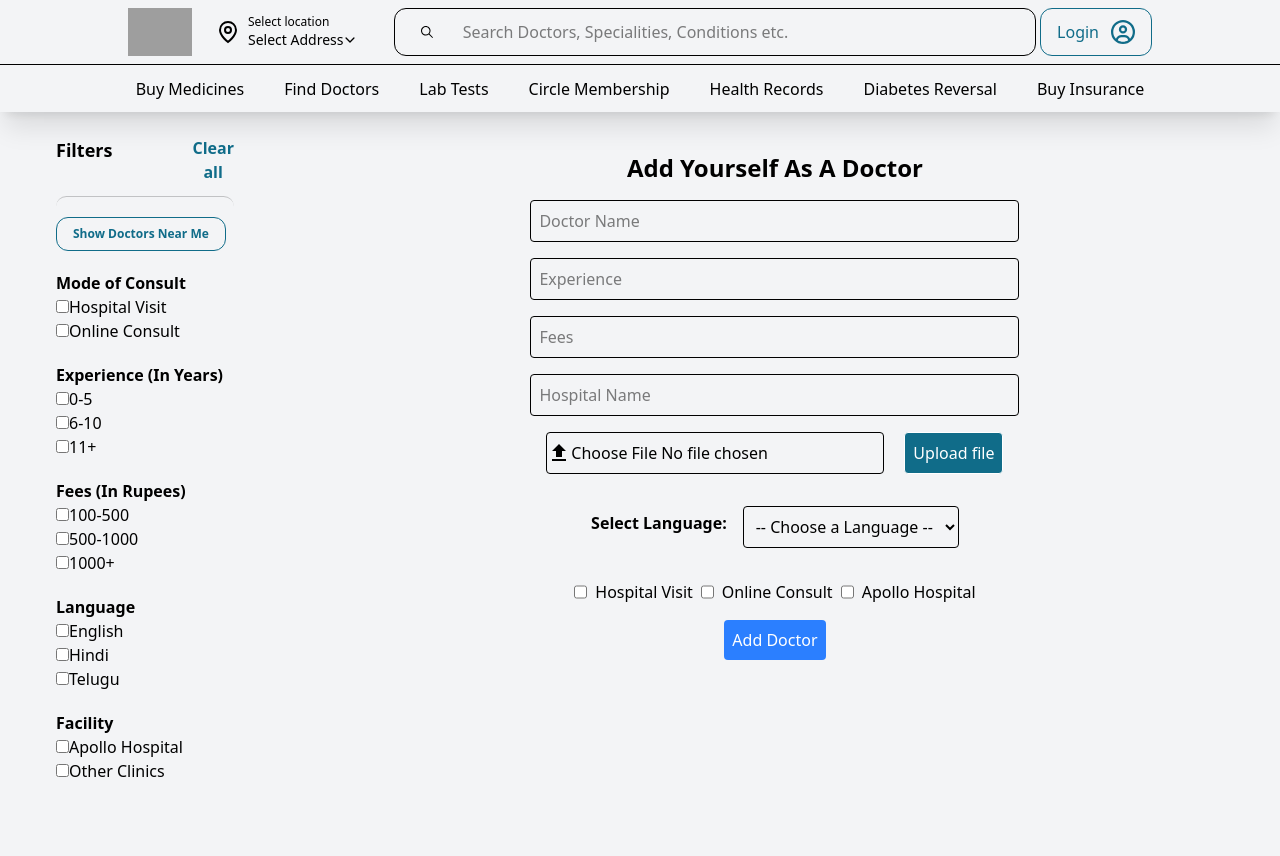
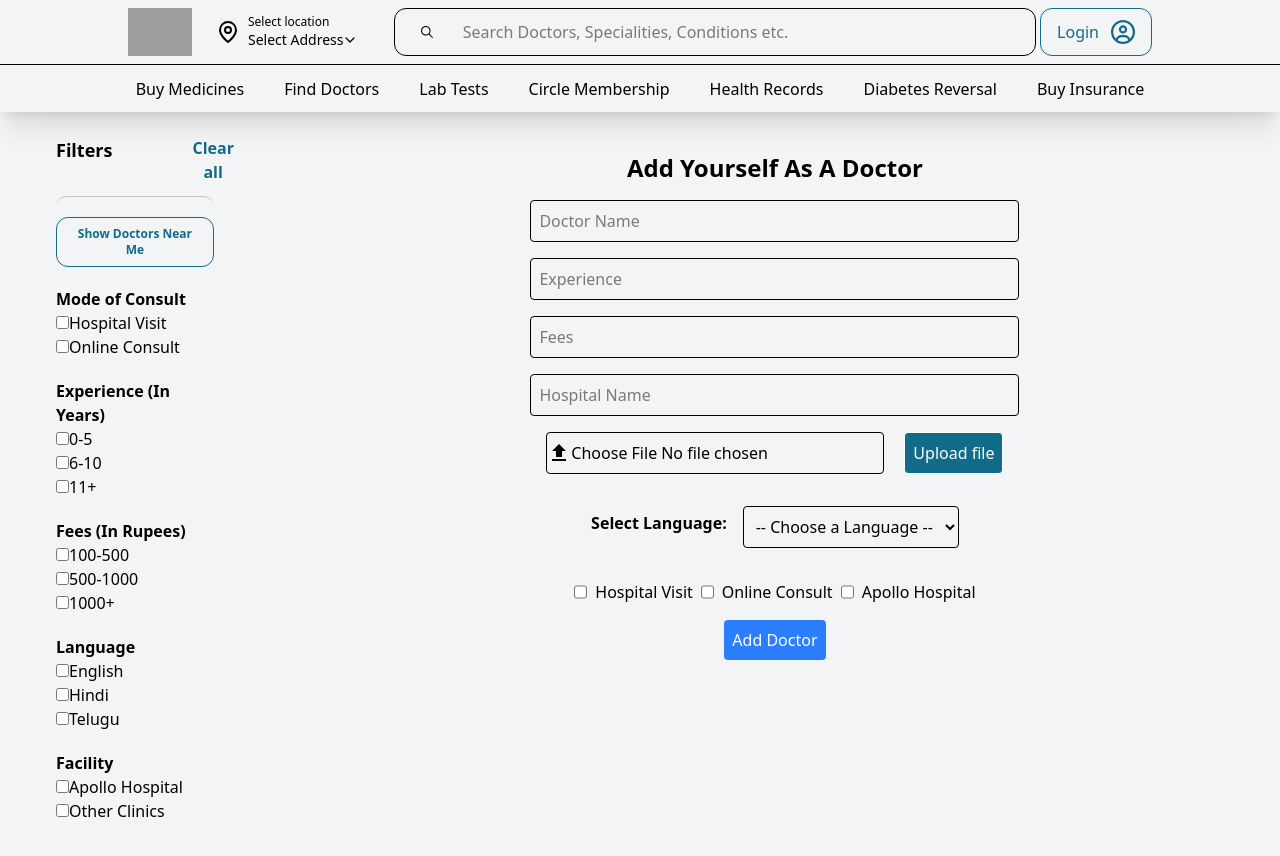
Before and after one commit to Namank65/doctorListingMVP, a Next.js app: page /addDoctor in a window 1280 px wide. Shown: the top 856 px of the page. Built offline with nearby package versions, Linux system fonts and the light colour scheme; no server answers; grey boxes are pictures that could not be loaded.

Commit message:
made the filer responsive for mobile users and added cross icon to remove filter

```diff
--- a/src/app/components/filter.js
+++ b/src/app/components/filter.js
@@ -1,6 +1,7 @@
 "use client";
 import { useEffect, useState } from "react";
 import { Context } from "../utils/context";
+import { RxCross1 } from "react-icons/rx";
 
 export default function SideBar() {
   const [languageState, setLanguageState] = useState("");
@@ -20,7 +21,8 @@ export default function SideBar() {
     priceRange,
     setPriceRange,
     page,
-    mobileFilterState
+    mobileFilterState,
+    setMobileFilterState,
   } = Context();
 
   const handleCheckboxChange = (e) => {
@@ -147,11 +149,14 @@ export default function SideBar() {
   ]);
 
   return (
-    // <div className=" bg-gray-100 text-black md:flex hidden overflow-y-scroll justify-center font-bold w-1/4 relative sm:h-screen px-11">
-    <div className={` bg-gray-100 text-black md:flex md:overflow-y-scroll font-bold w-full md:w-1/4 absolute md:relative h-screen px-11 ${mobileFilterState? `block`: `hidden`}`}>
-      {/* <div className="p-3 w-fit sm:block hidden"> */}
-      <div className="p-3 w-fit ">
-        <div className="flex gap-20 py-3">
+    <div
+      className={` bg-gray-100 text-black md:flex md:overflow-y-scroll font-bold w-full md:w-1/4 absolute md:relative h-screen px-11 ${
+        mobileFilterState ? `block` : `hidden`
+      }`}
+    >
+      <div className="p-3 w-full  ">
+        <div className="flex gap-10 py-3 justify-between items-center">
+          <div className="flex gap-20">
             <h1 className="text-lg">Filters</h1>
             <button
               onClick={() => doctorsData()}
@@ -159,6 +164,8 @@ export default function SideBar() {
             >
               Clear all
             </button>
+          </div>
+          <RxCross1 onClick={(prev) => setMobileFilterState(prev => !prev)} className="cursor-pointer md:hidden" />
         </div>
         <div>
           <hr className="h-1 w-full opacity-20 rounded-2xl pb-5" />
```
Lines whose indentation alone changed are shown as unchanged.
